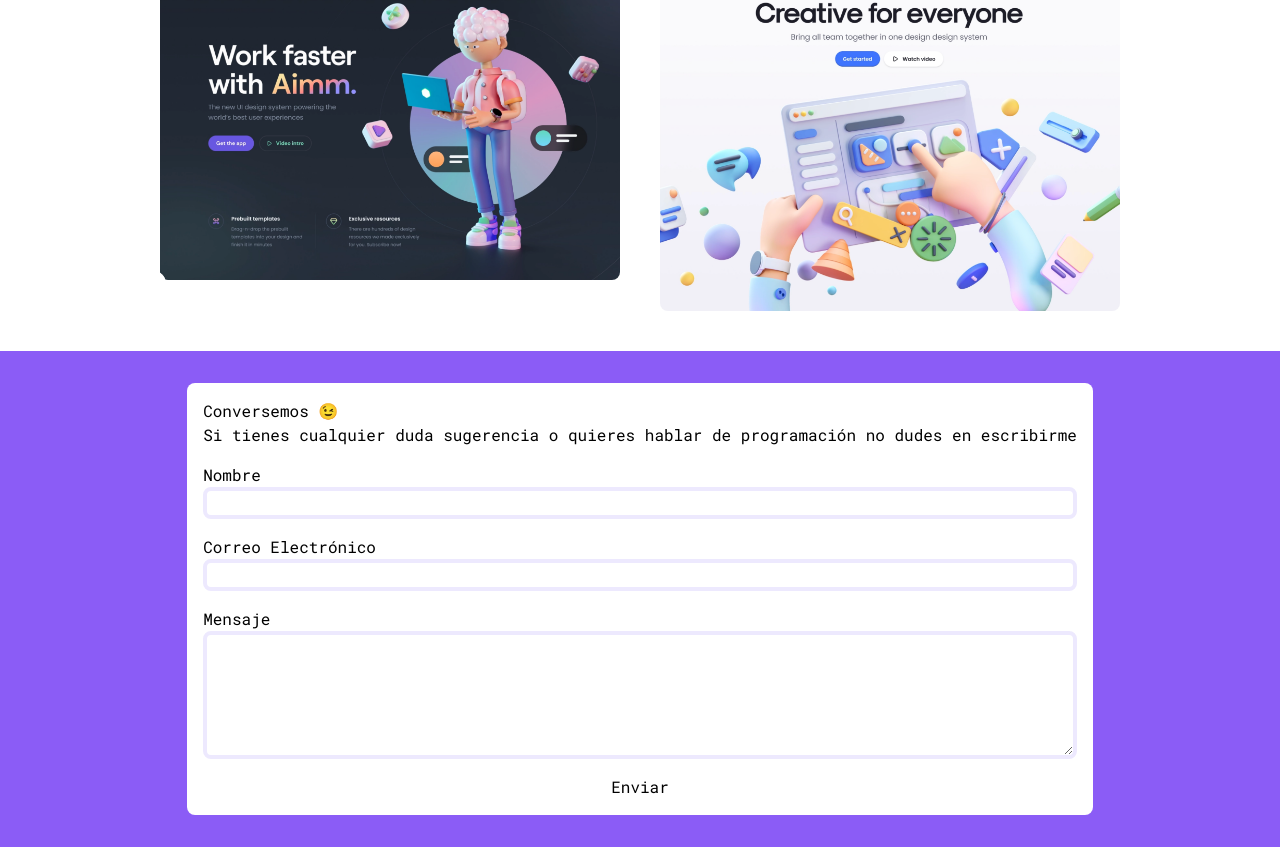
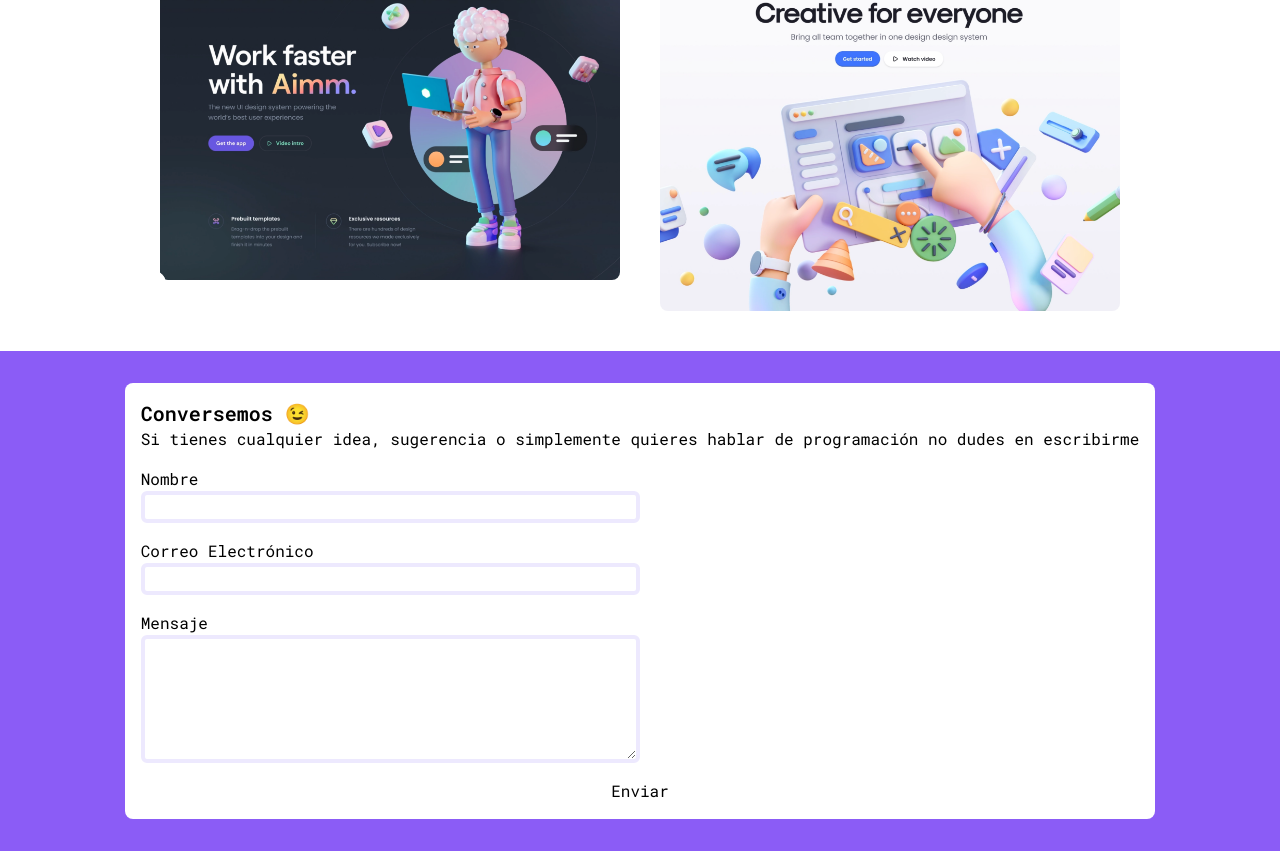
Before and after one commit to MarioGuTe/portafolio-next13, a Next.js app: page / in a window 1280 px wide. Shown: the part 3243-4094 px from the top of the page. Built offline with nearby package versions, Linux system fonts and the light colour scheme.

Commit message:
update inputs style

```diff
--- a/app/components/ContactForm.jsx
+++ b/app/components/ContactForm.jsx
@@ -5,24 +5,24 @@ const ContactForm = () => {
     <section className=" flex justify-center bg-violet-500 py-8">
       <form action="" className=" bg-white rounded-lg flex flex-col p-4 gap-4">
         <div>
-          <h2>Conversemos 😉</h2>
+          <h2 className=" text-xl font-semibold">Conversemos 😉</h2>
           <p>
-            Si tienes cualquier duda sugerencia o quieres hablar de programación
-            no dudes en escribirme
+            Si tienes cualquier idea, sugerencia o simplemente quieres hablar de
+            programación no dudes en escribirme
           </p>
         </div>
         <div className=" flex flex-col">
           <label htmlFor="name">Nombre</label>
           <input
             type="text"
-            className=" border-solid border-4 border-violet-100 rounded-lg"
+            className=" border-solid border-4 border-violet-100 rounded-md w-1/2 focus:border-solid focus:border-4 focus:border-violet-300 outline-none"
           />
         </div>
         <div className=" flex flex-col">
           <label htmlFor="name">Correo Electrónico</label>
           <input
             type="text"
-            className=" border-solid border-4 border-violet-100 rounded-lg"
+            className=" border-solid border-4 border-violet-100 rounded-md w-1/2 focus:border-solid focus:border-4 focus:border-violet-300 outline-none"
           />
         </div>
         <div className=" flex flex-col">
@@ -32,7 +32,7 @@ const ContactForm = () => {
             id=""
             cols="15"
             rows="5"
-            className=" border-solid border-4 border-violet-100 rounded-lg"
+            className=" border-solid border-4 border-violet-100 rounded-md w-1/2 focus:border-solid focus:border-4 focus:border-violet-300 outline-none"
           ></textarea>
         </div>
         <button>Enviar</button>
```
